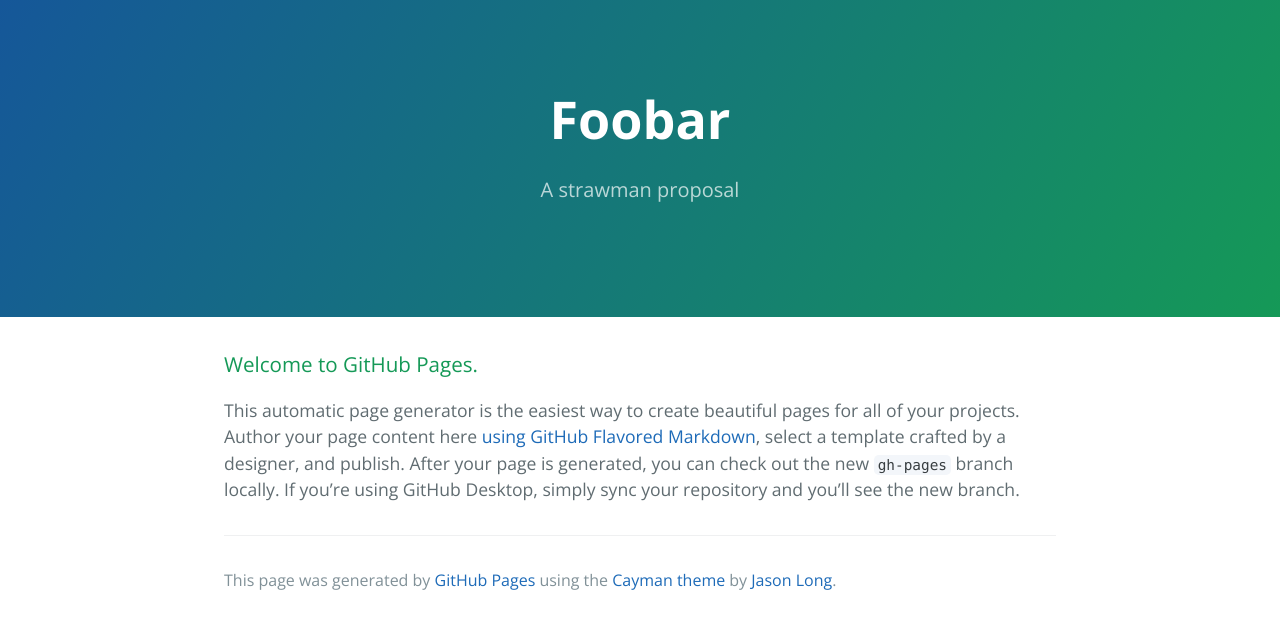
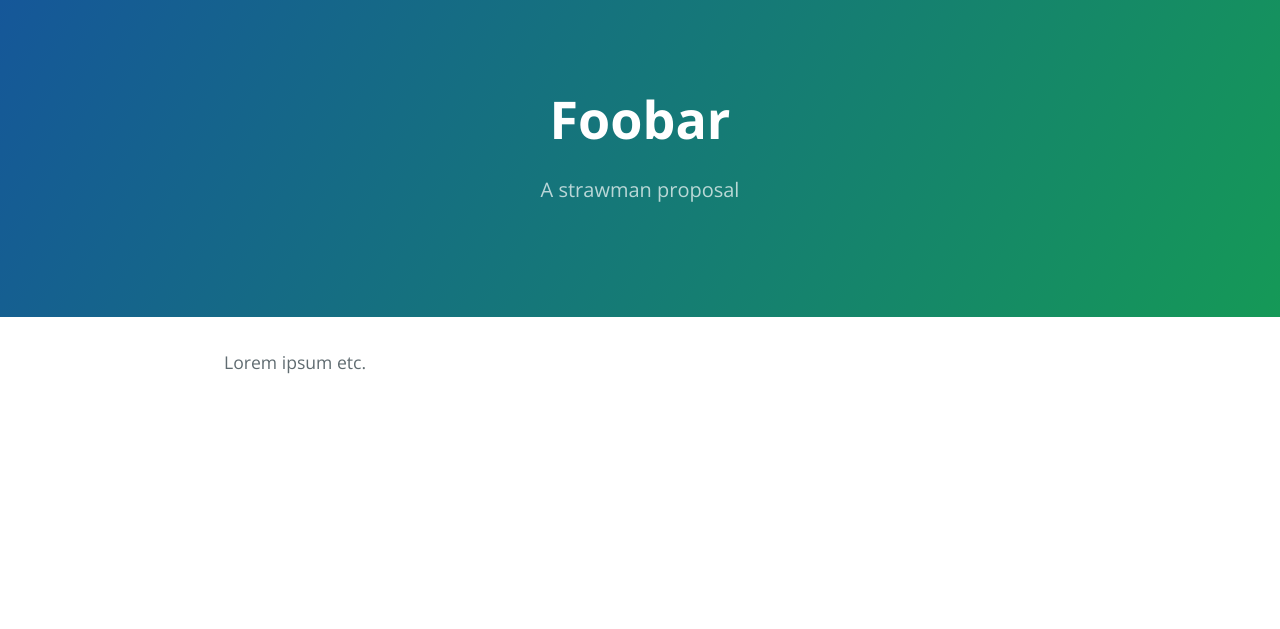
Before and after one commit to RarelyCharlie/rarelycharlie.github.io, a Jekyll site: the page built from index.html, in a window 1280 px wide. Shown: the top 629 px of the page. Built offline with Jekyll 4.4.1, drawn with Linux system fonts in a browser that asks for light colours; nearby versions of some CDN libraries.

Commit message:
Pick up content

```diff
--- a/_layouts/default.html
+++ b/_layouts/default.html
@@ -17,16 +17,7 @@
     </section>
 
     <section class="main-content">
-      <h3>
-<a id="welcome-to-github-pages" class="anchor" href="#welcome-to-github-pages" aria-hidden="true"><span aria-hidden="true" class="octicon octicon-link"></span></a>Welcome to GitHub Pages.</h3>
-
-<p>This automatic page generator is the easiest way to create beautiful pages for all of your projects. Author your page content here <a href="https://guides.github.com/features/mastering-markdown/">using GitHub Flavored Markdown</a>, select a template crafted by a designer, and publish. After your page is generated, you can check out the new <code>gh-pages</code> branch locally. If you’re using GitHub Desktop, simply sync your repository and you’ll see the new branch.</p>
-
-      <footer class="site-footer">
-
-        <span class="site-footer-credits">This page was generated by <a href="https://pages.github.com">GitHub Pages</a> using the <a href="https://github.com/jasonlong/cayman-theme">Cayman theme</a> by <a href="https://twitter.com/jasonlong">Jason Long</a>.</span>
-      </footer>
-
+      {{ content }}
     </section>
 
 
```
